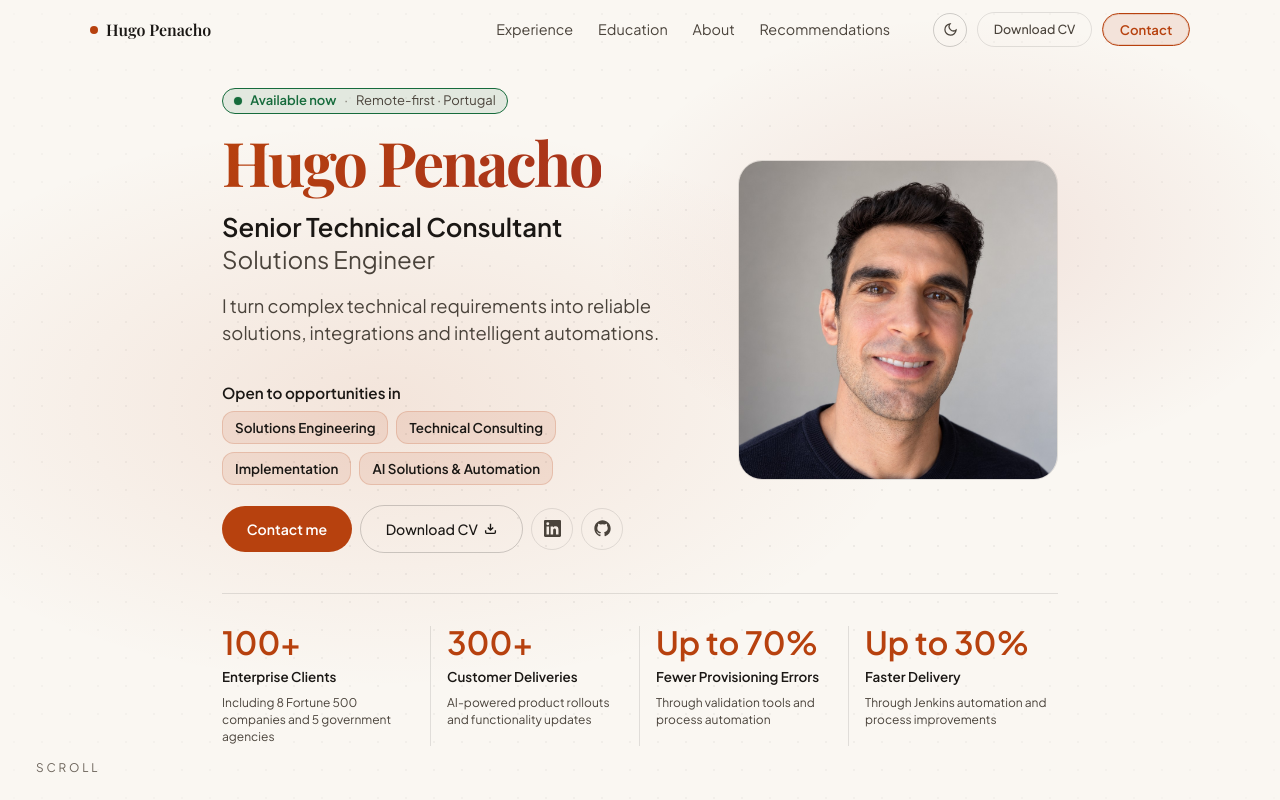
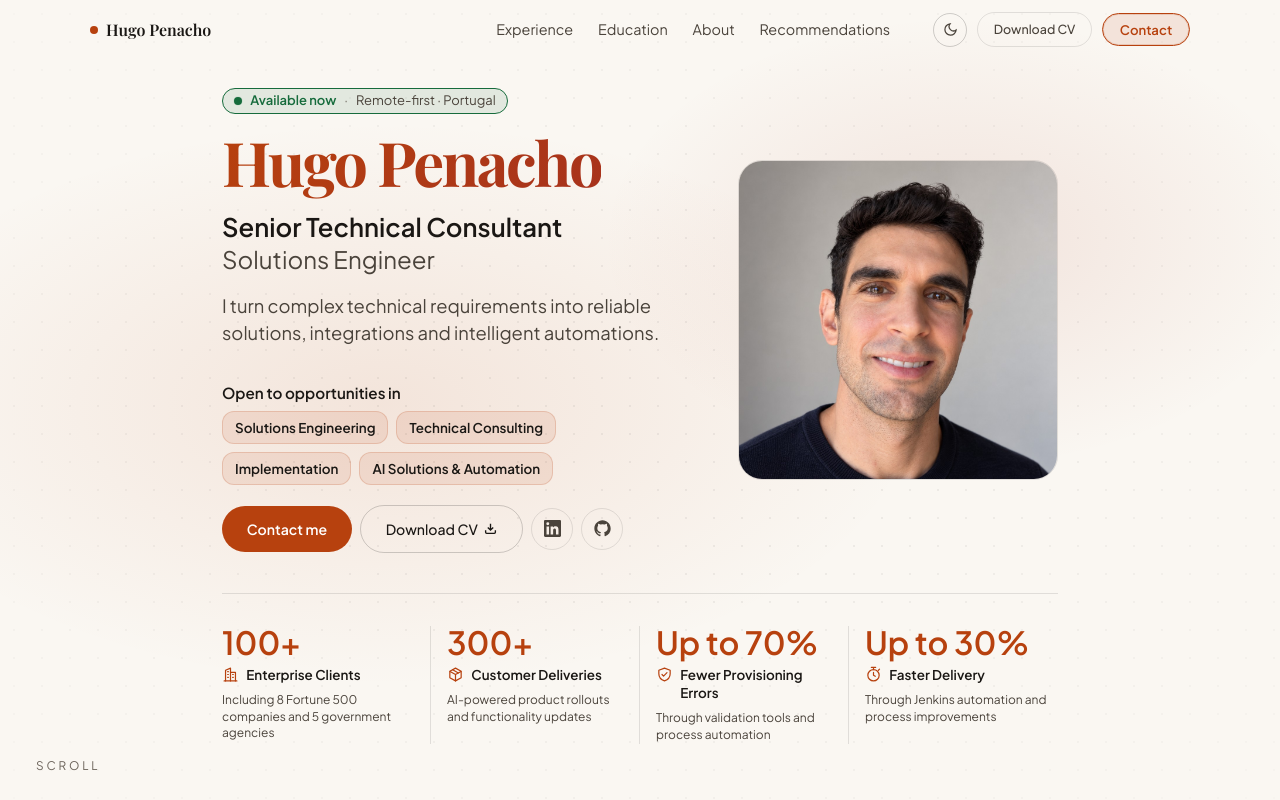
Before and after one commit to hpenacho/portfolio-website, a Next.js app: page / in a window 1280 px wide. Shown: the top 800 px of the page. Built offline with nearby package versions, Linux system fonts and the light colour scheme.

Commit message:
Add subtle icons to hero metrics

```diff
--- a/components/Hero.jsx
+++ b/components/Hero.jsx
@@ -1,6 +1,56 @@
 import Image from 'next/image';
 import { person, metrics } from '../data/content';
 import styles from '../styles/Hero.module.css';
+
+function MetricIcon({ name }) {
+  const iconProps = {
+    width: 17,
+    height: 17,
+    viewBox: '0 0 24 24',
+    fill: 'none',
+    stroke: 'currentColor',
+    strokeWidth: 1.7,
+    strokeLinecap: 'round',
+    strokeLinejoin: 'round',
+    'aria-hidden': true,
+  };
+
+  switch (name) {
+    case 'building':
+      return (
+        <svg {...iconProps}>
+          <path d="M3 21h18" />
+          <path d="M5 21V6l7-3v18" />
+          <path d="M12 9h7v12" />
+          <path d="M8 8h1M8 12h1M8 16h1M15 12h1M15 16h1" />
+        </svg>
+      );
+    case 'package':
+      return (
+        <svg {...iconProps}>
+          <path d="m12 3 8 4.5v9L12 21l-8-4.5v-9L12 3Z" />
+          <path d="m4.3 7.7 7.7 4.4 7.7-4.4M12 12.1V21" />
+          <path d="m8 5.3 8 4.5" />
+        </svg>
+      );
+    case 'shield-check':
+      return (
+        <svg {...iconProps}>
+          <path d="M12 3 20 6v5c0 5-3.4 8.5-8 10-4.6-1.5-8-5-8-10V6l8-3Z" />
+          <path d="m8.5 12 2.2 2.2 4.8-4.8" />
+        </svg>
+      );
+    case 'timer':
+      return (
+        <svg {...iconProps}>
+          <circle cx="12" cy="13" r="8" />
+          <path d="M12 9v4l2.5 1.5M9 2h6M12 5V2M19 6l1.5-1.5" />
+        </svg>
+      );
+    default:
+      return null;
+  }
+}
 
 export default function Hero() {
   const roles = person.roleLine
@@ -98,7 +148,12 @@ export default function Hero() {
           {metrics.map(m => (
             <div key={m.label} className={styles.metric}>
               <span className={styles.metricValue}>{m.value}</span>
-              <span className={styles.metricLabel}>{m.label}</span>
+              <span className={styles.metricLabel}>
+                <span className={styles.metricIcon}>
+                  <MetricIcon name={m.icon} />
+                </span>
+                <span>{m.label}</span>
+              </span>
               {m.detail && <span className={styles.metricDetail}>{m.detail}</span>}
             </div>
           ))}
--- a/data/content.js
+++ b/data/content.js
@@ -60,10 +60,10 @@ export const credentials = [
   },
 ];
 export const metrics = [
-  { value: '100+',      label: 'Enterprise Clients',       detail: 'Including 8 Fortune 500 companies and 5 government agencies' },
-  { value: '300+',      label: 'Customer Deliveries',      detail: 'AI-powered product rollouts and functionality updates' },
-  { value: 'Up to 70%', label: 'Fewer Provisioning Errors', detail: 'Through validation tools and process automation' },
-  { value: 'Up to 30%', label: 'Faster Delivery',           detail: 'Through Jenkins automation and process improvements' },
+  { value: '100+',      label: 'Enterprise Clients',        icon: 'building',     detail: 'Including 8 Fortune 500 companies and 5 government agencies' },
+  { value: '300+',      label: 'Customer Deliveries',       icon: 'package',      detail: 'AI-powered product rollouts and functionality updates' },
+  { value: 'Up to 70%', label: 'Fewer Provisioning Errors',  icon: 'shield-check', detail: 'Through validation tools and process automation' },
+  { value: 'Up to 30%', label: 'Faster Delivery',            icon: 'timer',        detail: 'Through Jenkins automation and process improvements' },
 ];
 
 export const experience = [
--- a/styles/Hero.module.css
+++ b/styles/Hero.module.css
@@ -302,9 +302,29 @@
 }
 
 .metricLabel {
+  display: flex;
+  align-items: flex-start;
+  gap: 0.45rem;
   font-size: 0.84rem;
   color: var(--text-1);
   font-weight: 600;
+  line-height: 1.35;
+}
+
+.metricIcon {
+  display: inline-flex;
+  align-items: center;
+  justify-content: center;
+  flex: 0 0 17px;
+  width: 17px;
+  height: 17px;
+  margin-top: 0.02rem;
+  color: var(--gold);
+}
+.metricIcon svg {
+  display: block;
+  width: 17px;
+  height: 17px;
 }
 
 .metricDetail {
```
